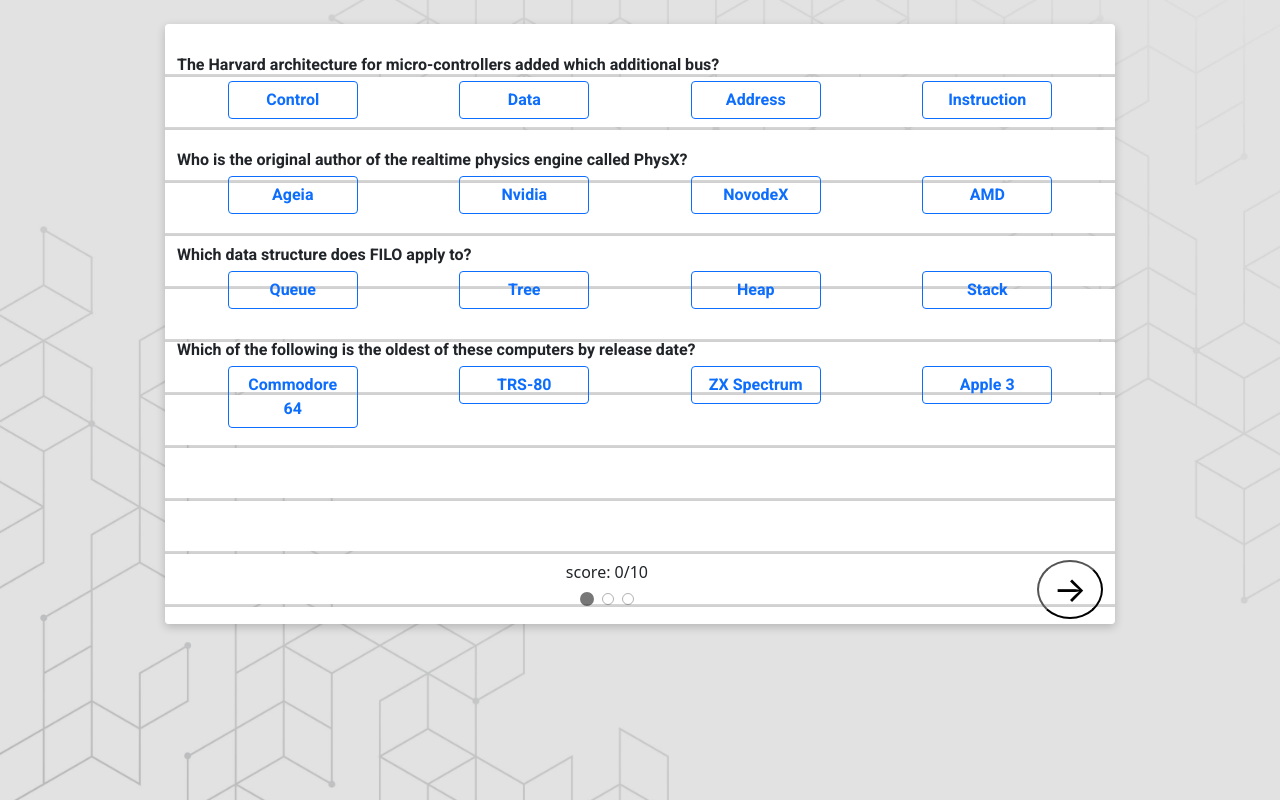
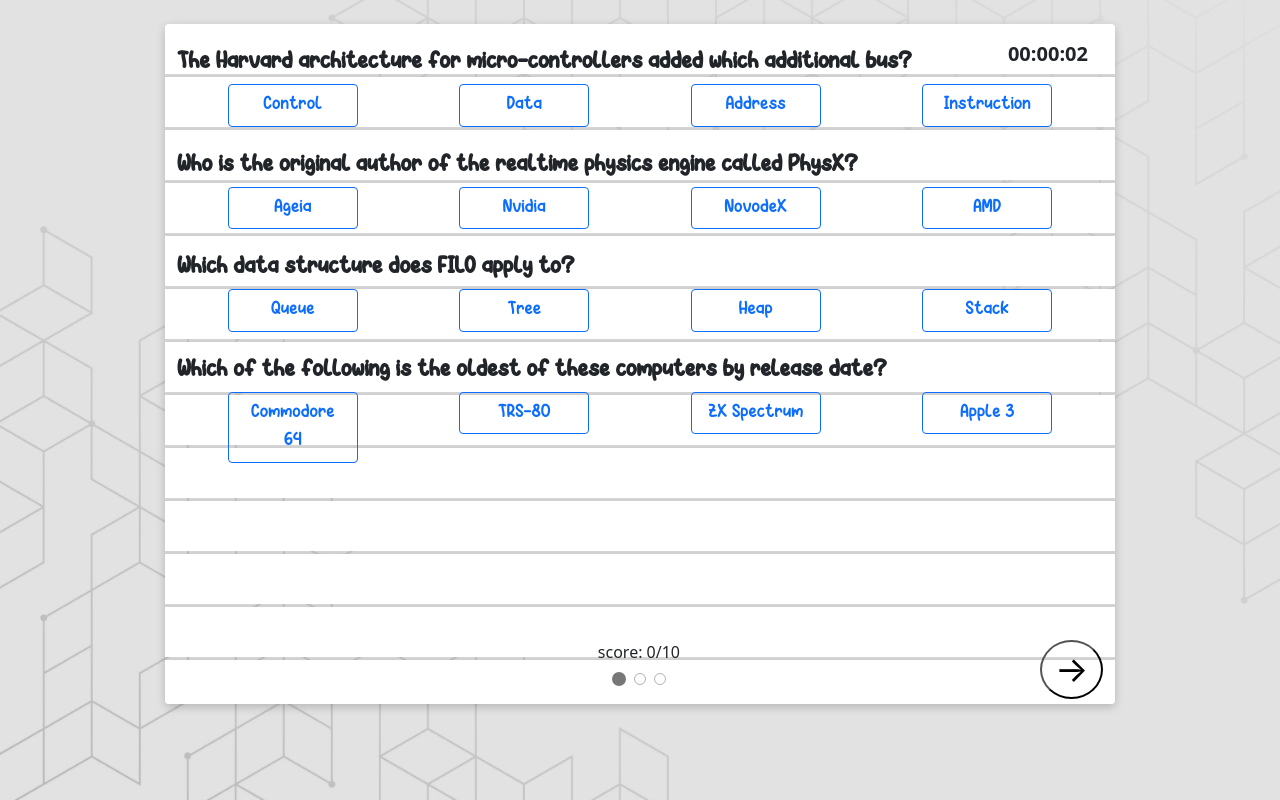
Before and after one commit to newohtwo/Quizzical, a React (Create React App) app: page / in a window 1280 px wide. Both pictures are taken after a click on the input "Start Game!". Built offline with nearby package versions, Linux system fonts and the light colour scheme.

Commit message:
page flip buttons have been stractured with the score in a way it wont move anymore , added timer on top corner of screen

```diff
--- a/package.json
+++ b/package.json
@@ -8,6 +8,7 @@
     "@testing-library/user-event": "^13.5.0",
     "axios": "^0.26.0",
     "bootstrap": "^5.1.3",
+    "he": "^1.2.0",
     "nanoid": "^3.2.0",
     "react": "^17.0.2",
     "react-dom": "^17.0.2",
--- a/src/App.css
+++ b/src/App.css
@@ -1,3 +1,8 @@
+@font-face {
+  font-family: MelonHoney;
+  src: url('./assets/fonts/Melon\ Honey.ttf');
+}
+
 body {
   background-image: url('./assets/background.jpg');
   background-repeat: no-repeat;
@@ -14,7 +19,7 @@
 .page {
   box-shadow: 0 3px 10px rgb(0 0 0 / 0.2);
   width: 950px;
-  height: 600px;
+  height: 680px;
   background-size: 50px 53px;
   background-image: repeating-linear-gradient(
     0deg,
@@ -24,14 +29,26 @@
     #ffffff
   );
 }
+.timer {
+  position: absolute;
+  align-self: end;
+  padding-top: 15px;
+  padding-right: 15px;
+  font-size: 20px;
+  font-weight: bold;
+}
 
 .question {
-  font-family: 'Heebo', sans-serif;
-  padding-top: 29px;
+  font-family: MelonHoney;
+  font-size: 24px;
+  padding-top: 20px;
   text-align: start;
+  padding-right: 100px;
 }
 .answer {
   width: 130px;
+  font-size: 19px;
+  font-family: MelonHoney;
 }
 .correctAnswer {
   background-color: green;
@@ -43,6 +60,12 @@
 }
 .start-btn {
   padding: 3px 20px 3px 20px;
+}
+.transperent-btn {
+  background: transparent;
+  border: none !important;
+  width: 70px;
+  cursor: default;
 }
 .page-flip-btn {
   border-radius: 100%;
--- a/src/components/Question.js
+++ b/src/components/Question.js
@@ -21,8 +21,8 @@
   }
 
   return (
-    <div className="container-fluid question ">
-      <p className="fw-bold mb-1 ">{props.question} </p>
+    <div className="container">
+      <p className="fw-bold mb-1 question "> {props.question} </p>
       <div className="container d-sm-flex justify-content-around ">
         {createPossibleAnswersBtns()}
       </div>
--- a/src/components/TriviaQuastions.js
+++ b/src/components/TriviaQuastions.js
@@ -7,6 +7,22 @@
   const [score, setScore] = react.useState(0);
   const [questions, setQuestions] = react.useState(initQuestions());
   const [currentDotIndex, setCurrentDotIndex] = react.useState(0);
+
+  const [time, setTime] = react.useState(0);
+  const [running, setRunning] = react.useState(true);
+
+  //page timer
+  react.useEffect(() => {
+    let interval;
+    if (running) {
+      interval = setInterval(() => {
+        setTime((prevTime) => prevTime + 1000);
+      }, 1000);
+    } else if (!running) {
+      clearInterval(interval);
+    }
+    return () => clearInterval(interval);
+  }, [running]);
 
   const [currentQuestionArr, setCurrentQuestionArr] = react.useState(
     createQuestions()
@@ -62,9 +78,10 @@
   }
 
   function initQuestions() {
+    let htmlEntities = require('he');
     return props.triviaQuastions.map((question, index) => {
       return {
-        questionText: question.question,
+        questionText: htmlEntities.decode(question.question),
         correctAnswer: question.correct_answer,
         buttons: initBtnsForQuestion(question.rndAnswers),
         index,
@@ -143,8 +160,18 @@
     return dotNum;
   }
 
+  function transparentDiv() {
+    return <div className="transperent-btn"> </div>;
+  }
+  //TODO MAKE THE TIMER INTO ITS OWN COMPONENT
+  //TODO FIGURE OUT WHAT TO SHOW ON THE END SCREEN
   return (
     <div className="container-fluid g-0 h-100 d-flex flex-column justify-content-between">
+      <div className="timer">
+        <span>{('0' + Math.floor((time / 3600000) % 60)).slice(-2)}:</span>
+        <span>{('0' + Math.floor((time / 60000) % 60)).slice(-2)}:</span>
+        <span>{('0' + Math.floor((time / 1000) % 60)).slice(-2)}</span>
+      </div>
       <div className="container-fluid  ">{currentQuestionArr}</div>
 
       <div className="container-fluid  d-flex justify-content-between align-self-end ">
@@ -155,7 +182,9 @@
           >
             &#8592;
           </button>
-        ) : null}
+        ) : (
+          transparentDiv()
+        )}
         <div className="container text-center">
           <p className="mb-2"> {`score: ${score}/${props.triviaLength}`}</p>
           <Dots index={currentDotIndex} dotSize={dotSize()}></Dots>
@@ -164,7 +193,9 @@
           <button className="page-flip-btn " onClick={() => moveToNextPage()}>
             →
           </button>
-        ) : null}
+        ) : (
+          transparentDiv()
+        )}
       </div>
     </div>
   );
```
Also changed, not shown: src/assets/fonts/Melon Honey.ttf (added), 1 other file (tests, documents, lock files or other folders).
